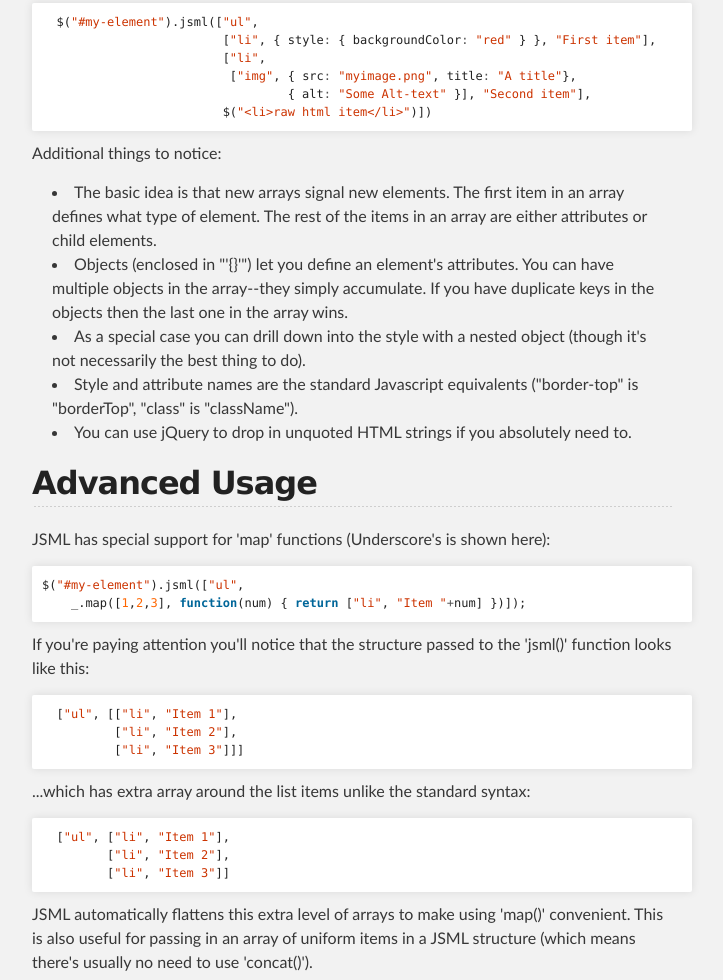
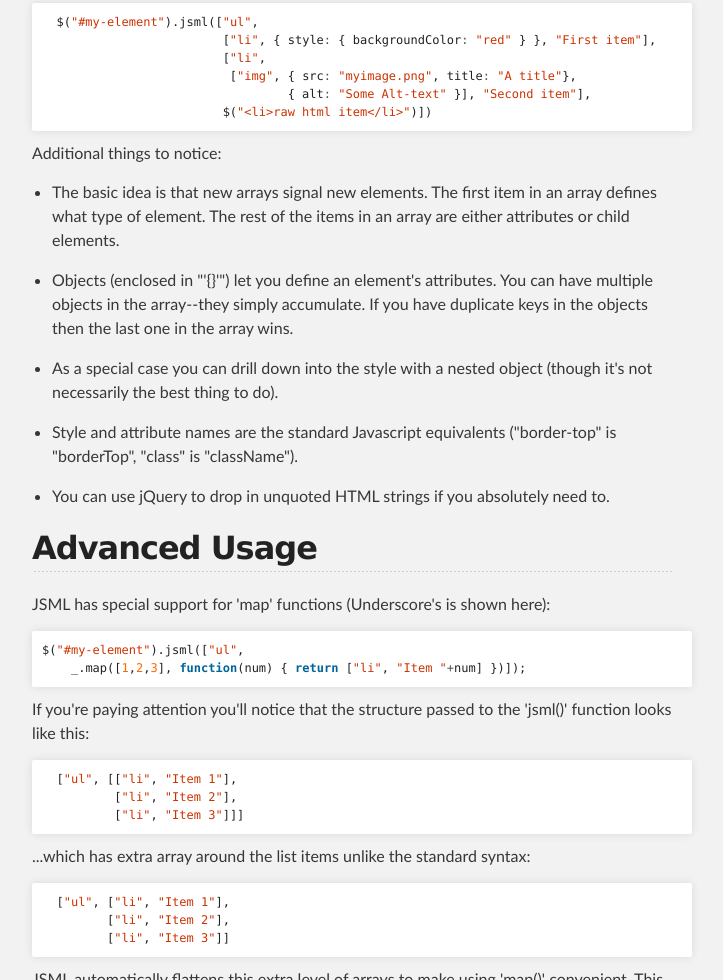
Before and after one commit to caldwell/JSML, a plain HTML site: page index.html in a window 1280 px wide. Shown: the part 757-1737 px from the top of the page, without its empty margins (288-1011 px from the left). Drawn offline with Linux system fonts and the light colour scheme.

Commit message:
[stylesheet.css] Make the <ul>s not look like dirt.

```diff
--- a/stylesheets/stylesheet.css
+++ b/stylesheets/stylesheet.css
@@ -202,8 +202,9 @@ ul, ol, dl {
 }
 
 ul li {
-  list-style: inside;
-  padding-left: 20px;
+  list-style: outside;
+  margin-left: 20px;
+  margin-bottom: 1em;
 }
 
 ol li {
```
